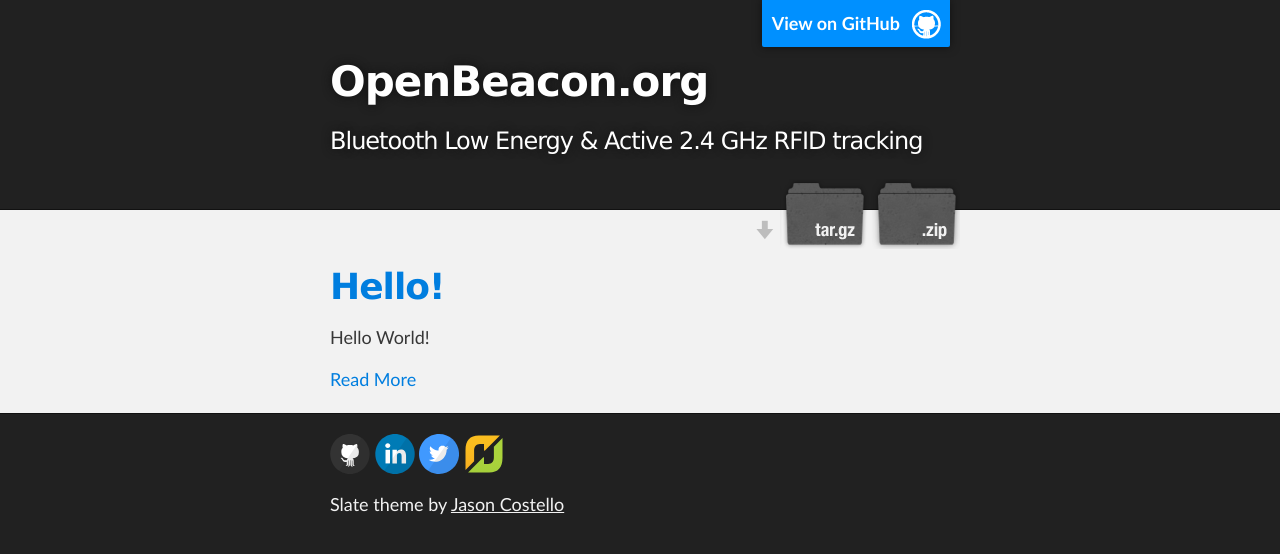
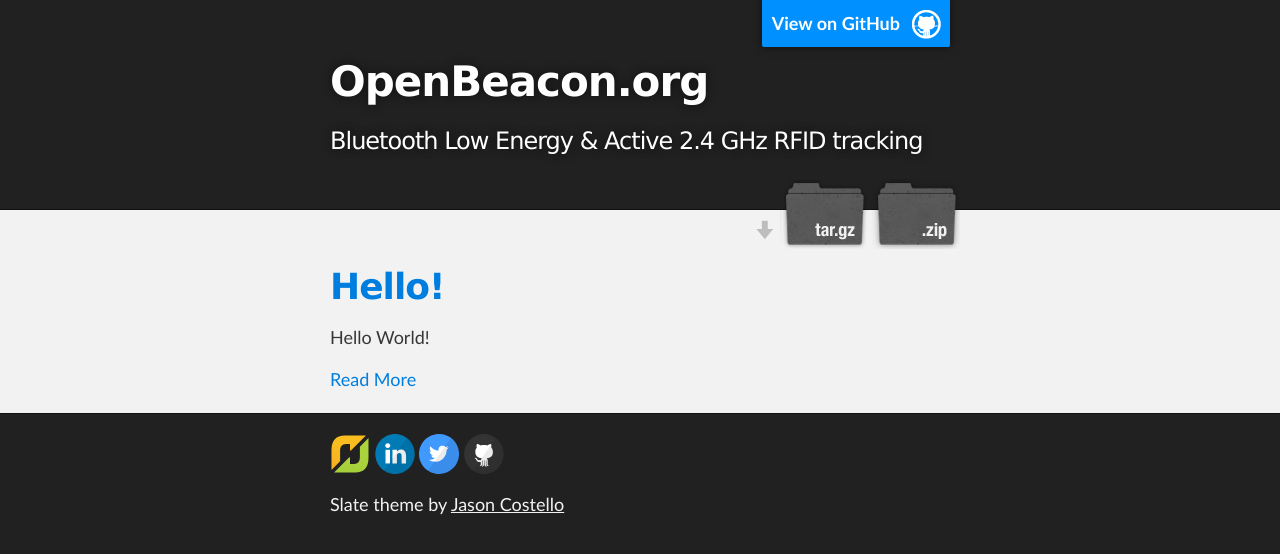
Before and after one commit to meriac/openbeacon-ng, a Jekyll site: the page built from index.html, in a window 1280 px wide. Shown: the top 554 px of the page. Built offline with Jekyll 4.4.1, drawn with Linux system fonts in a browser that asks for light colours.

Commit message:
reordered social icons and fixed linked-in link sharing

```diff
--- a/_config.yml
+++ b/_config.yml
@@ -24,7 +24,7 @@
   flickr:
   github: meriac/openbeacon-ng
   instagram:
-  linkedin: milosch/en
+  linkedin: OpenBeacon.org
   flattr: OpenBeacon
   pinterest:
   rss: # just type anything here for a working RSS icon, make sure you set the "url" above!
--- a/_includes/svg-icons.html
+++ b/_includes/svg-icons.html
@@ -1,12 +1,12 @@
+          {% if site.footer-links.flattr %}<a href="https://flattr.com/submit/auto?user_id={{ site.footer-links.flattr }}&url={{ site.url | cgi_escape }}&hidden=1&title={{ page.title | cgi_escape }}">{% include svg-icons/flattr.html %}</a>{% endif %}
+          {% if site.footer-links.email %}<a href="mailto:{{ site.footer-links.email }}">{% include svg-icons/email.html %}</a>{% endif %}
           {% if site.footer-links.dribbble %}<a href="http://dribbble.com/{{ site.footer-links.dribbble }}">{% include svg-icons/dribbble.html %}</a>{% endif %}
-          {% if site.footer-links.email %}<a href="mailto:{{ site.footer-links.email }}">{% include svg-icons/email.html %}</a>{% endif %}
           {% if site.footer-links.facebook %}<a href="http://facebook.com/{{ site.footer-links.facebook }}">{% include svg-icons/facebook.html %}</a>{% endif %}
           {% if site.footer-links.flickr %}<a href="http://flickr.com/{{ site.footer-links.flickr }}">{% include svg-icons/flickr.html %}</a>{% endif %}
-          {% if site.footer-links.github %}<a href="http://github.com/{{ site.footer-links.github }}">{% include svg-icons/github.html %}</a>{% endif %}
           {% if site.footer-links.instagram %}<a href="http://instagram.com/{{ site.footer-links.instagram }}">{% include svg-icons/instagram.html %}</a>{% endif %}
-          {% if site.footer-links.linkedin %}<a href="http://linkedin.com/in/{{ site.footer-links.linkedin }}">{% include svg-icons/linkedin.html %}</a>{% endif %}
+          {% if site.footer-links.linkedin %}<a href="http://linkedin.com/shareArticle?mini=true&url={{ site.url | cgi_escape }}{{ page.url | cgi_escape }}&title={{ page.title | cgi_escape }}&source={{ site.footer-links.linkedin | cgi_escape }}">{% include svg-icons/linkedin.html %}</a>{% endif %}
           {% if site.footer-links.pinterest %}<a href="http://pinterest.com/{{ site.footer-links.pinterest }}">{% include svg-icons/pinterest.html %}</a>{% endif %}
           {% if site.footer-links.rss %}<a href="{{ site.baseurl }}/feed.xml">{% include svg-icons/rss.html %}</a>{% endif %}
           {% if site.footer-links.twitter %}<a href="http://twitter.com/{{ site.footer-links.twitter }}">{% include svg-icons/twitter.html %}</a>{% endif %}
           {% if site.footer-links.stackoverflow %}<a href="http://stackoverflow.com/{{ site.footer-links.stackoverflow }}">{% include svg-icons/stackoverflow.html %}</a>{% endif %}
-          {% if site.footer-links.flattr %}<a href="https://flattr.com/submit/auto?user_id={{ site.footer-links.flattr }}&url={{ site.url | cgi_escape }}&hidden=1&title={{ page.title | cgi_escape }}">{% include svg-icons/flattr.html %}</a>{% endif %}
+          {% if site.footer-links.github %}<a href="http://github.com/{{ site.footer-links.github }}">{% include svg-icons/github.html %}</a>{% endif %}
```
